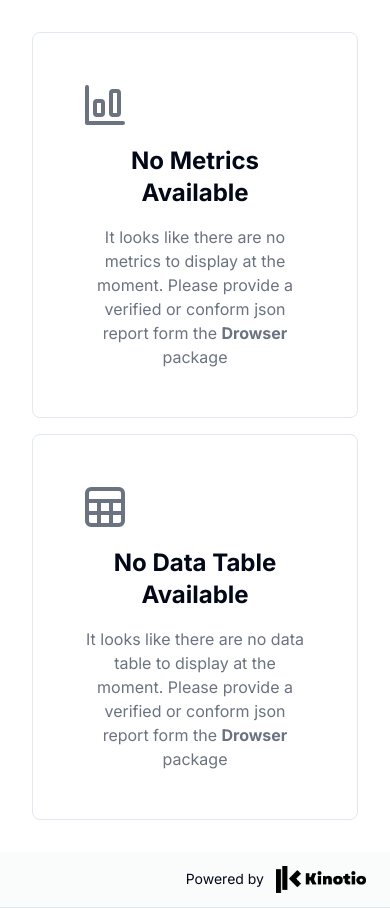
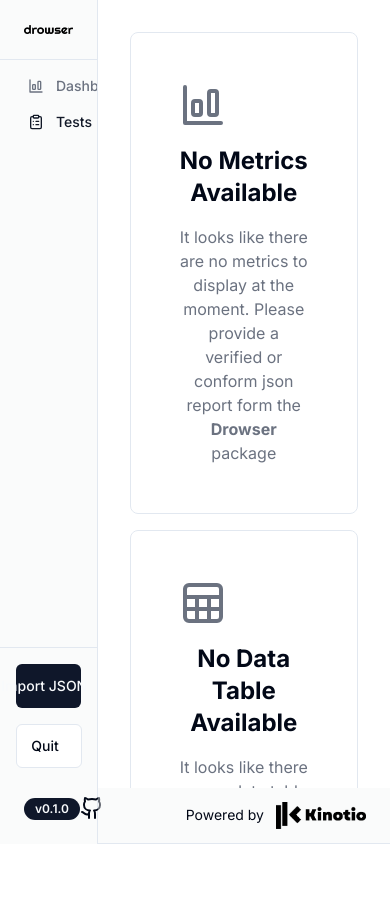
Before and after one commit to kinotio/drowser-studio, a Next.js app: page /dashboard/cases/1 in a window 390 px wide. After the commit the page ends 844 px from the top, so only its background shows below. Built offline with nearby package versions, Linux system fonts and the light colour scheme.

Commit message:
feat: use scrolling only on main tag in dashboard and menu sidebar not full page content

```diff
--- a/app/dashboard/layout.tsx
+++ b/app/dashboard/layout.tsx
@@ -14,11 +14,13 @@ export default function DashboardLayout({
   children: React.ReactNode
 }>) {
   return (
-    <div className='grid min-h-screen w-full overflow-hidden lg:grid-cols-[280px_1fr]'>
+    <div className='flex h-screen'>
       <SidebarComponent />
-      <div className='flex flex-col'>
+      <div className='flex flex-col w-full'>
         {/* <HeaderComponent /> */}
-        <main className='flex flex-1 flex-col gap-4 p-4 md:gap-8 md:p-6'>{children}</main>
+        <main className='flex flex-1 flex-col gap-4 p-4 md:gap-8 md:p-6 overflow-auto'>
+          {children}
+        </main>
         <FooterComponent />
       </div>
     </div>
--- a/components/dashboard/sidebar-component.tsx
+++ b/components/dashboard/sidebar-component.tsx
@@ -46,7 +46,7 @@ export default function SidebarComponent() {
   }, [report])
 
   return (
-    <div className='hidden border-r bg-gray-100/40 lg:block dark:bg-gray-800/40'>
+    <div className='w-1/4 border-r bg-gray-100/40 lg:block dark:bg-gray-800/40'>
       <div className='flex flex-col gap-2 h-full'>
         <div className='flex h-[60px] items-center px-6 border-b'>
           <Link className='flex items-center font-bold' href='/dashboard'>
@@ -54,7 +54,7 @@ export default function SidebarComponent() {
           </Link>
         </div>
 
-        <div className='flex-1'>
+        <div className='flex-1 overflow-auto'>
           <nav className='grid items-start px-4 text-sm font-medium'>
             <Link
               className='flex items-center gap-3 rounded-lg px-3 py-2 text-gray-500 transition-all hover:text-gray-900 dark:text-gray-400 dark:hover:text-gray-50'
@@ -70,7 +70,7 @@ export default function SidebarComponent() {
                   Tests
                 </div>
               </CollapsibleTrigger>
-              <CollapsibleContent className='grid px-4'>
+              <CollapsibleContent className='grid px-4 overflow-auto'>
                 {content?.drowser.cases.map((c: TContentCase) => (
                   <Link
                     key={c.id}
```
